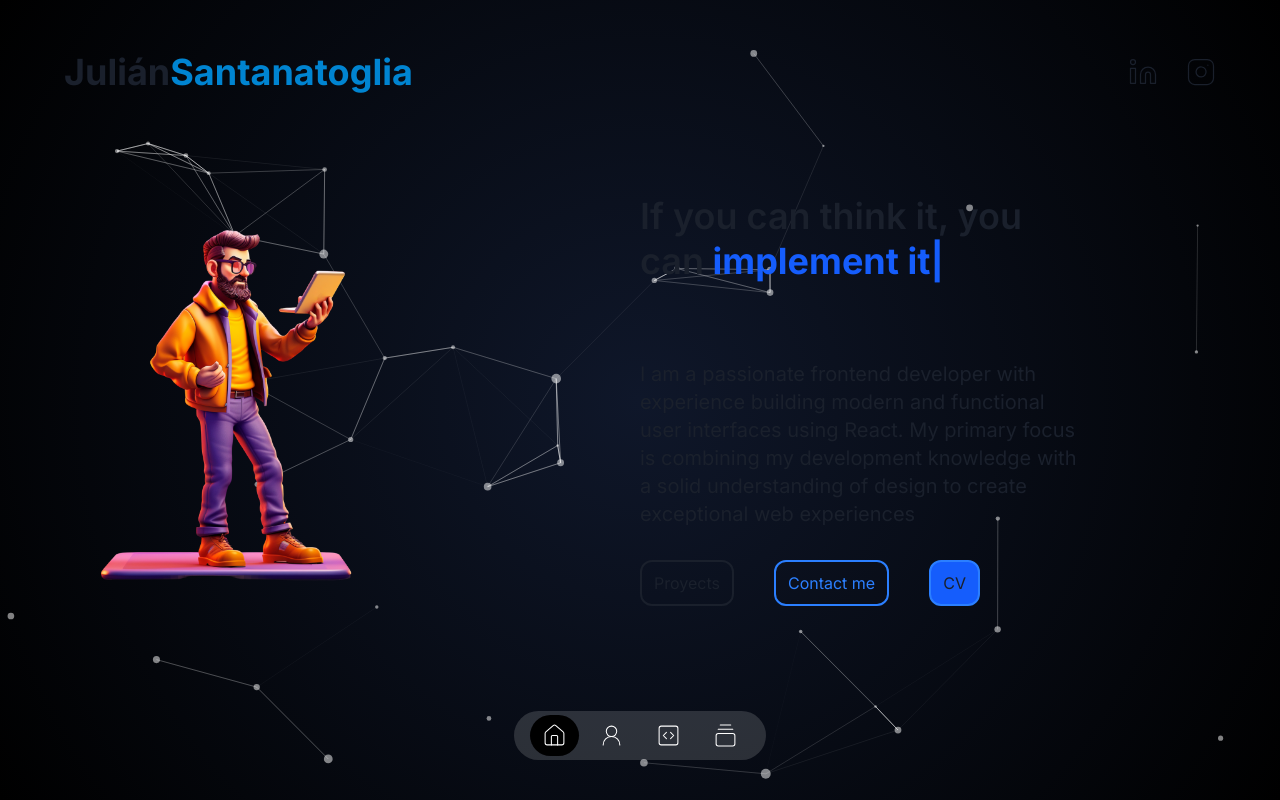
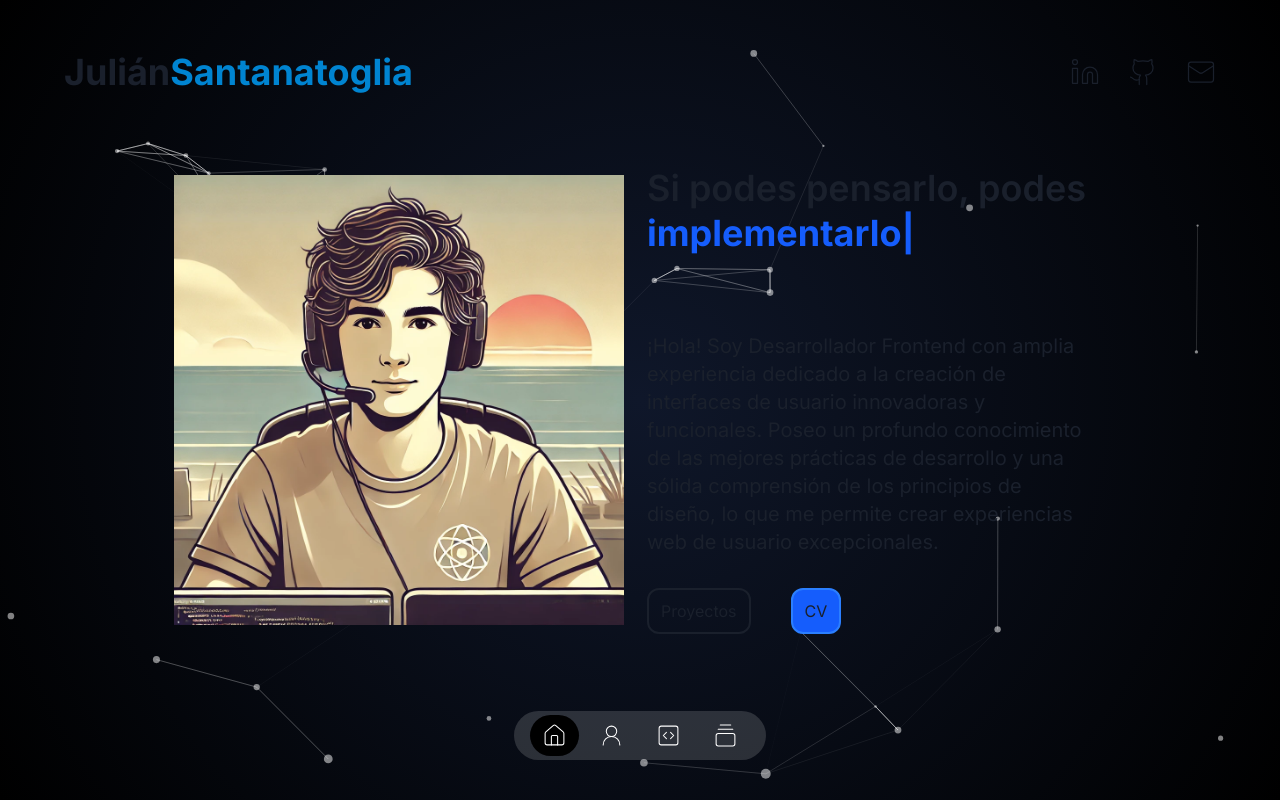
Before and after one commit to JulianSantanatoglia/portfolio, a Next.js app: page / in a window 1280 px wide. Built offline with nearby package versions, Linux system fonts and the light colour scheme.

Commit message:
agregando pages

```diff
--- /dev/null
+++ b/components/container.tsx
@@ -0,0 +1,13 @@
+interface ContainerProps {
+  children: React.ReactNode;
+}
+const ContainerPage = (props: ContainerProps) => {
+  const { children } = props;
+  return (
+    <div className="w-full max-w-6xl px-4 pb-40 mx-auto mt-40 md:pb-0 md:px-6">
+      {children}
+    </div>
+  );
+};
+
+export default ContainerPage;
--- a/components/header.tsx
+++ b/components/header.tsx
@@ -8,12 +8,12 @@ const Header = () => {
             <header>
                 <div className="container justify-between max-w-6xl mx-auto md:flex">
                     <Link href="/">
-                    <h1 className="my-3 text-4xl font-bold text-center md:text-left">
+                    <h1 className="my-3 text-2xl font-bold text-center md:text-left md:text-4xl">
                         Julián
                         <span className="text-sky-600 ">Santanatoglia</span>
                     </h1>
                     </Link>
-                    <div className="flex items-center justify-center gap-7">
+                    <div className="flex items-center justify-center gap-7 mt-5 md:mt-0">
                         {socialNetworks.map(({logo, src, id}) => (
                             <Link key={id}
                             href={src}
--- a/components/introduction.tsx
+++ b/components/introduction.tsx
@@ -6,18 +6,18 @@ import { TypeAnimation } from 'react-type-animation';
 
 const Introduction = () => {
     return (
-        <div className='z-20 w-full bg-darkBg/60'>
-            <div className='z-20 grid items-center h-full p-6 py-20 md:grid-cols-2'>
-            <Image src="/home-4.png" priority width="400" height="400" alt="Profile pic"/>
+        <div className='z-20 w-full bg-darkBg/60 '>
+            <div className='gap-3.5 z-20 grid items-center h-full p-6 py-20 md:grid-cols-2'>
+            <Image className='pl-0 lg:pl-[150px]' src="/home-4.png" priority width="600" height="600" alt="Profile pic"/>
             <div className='flex flex-col justify-center max-w-md'>
             <h1 className='mb-5 text-2xl leading-tight text-center md:text-left md:text-4xl md:mb-19'>
-                If you can think it, you can
+                Si podes pensarlo, podes
                 <TypeAnimation
-                sequence={[" develop it",
+                sequence={[" desarrolarlo",
                     1000,
-                    " optimize it",
+                    " optimizarlo",
                     1000,
-                    " implement it",
+                    " implementarlo",
                     1000,
                 ]}
                 wrapper='span'
@@ -28,19 +28,15 @@ const Introduction = () => {
             </h1>
 
             <p className='mx-auto mb-2 text-xl md:mx-0 md:mb-8'>
-            I am a passionate frontend developer with experience building modern and functional user interfaces using React. My primary focus is combining my development knowledge with a solid understanding of design to create exceptional web experiences
+            ¡Hola! Soy Desarrollador Frontend con amplia experiencia dedicado a la creación de interfaces de usuario innovadoras y funcionales. Poseo un profundo conocimiento de las mejores prácticas de desarrollo y una sólida comprensión de los principios de diseño, lo que me permite crear experiencias web de usuario excepcionales.
             </p>
             <div className='flex item-center justify-center gap-3 md:justify-start md:gap-10'>
                     <Link href="/proyects"
                     className='px-3 py-2 transition-all border-2 cursor-pointer text-md w-fit rounded-xl hover:shadow-xl hover:shadow-white/50'>
-                        Proyects
+                        Proyectos
                     </Link>
-                    <Link href="/contact"
-                    className='px-3 py-2 transition-all border-2 cursor-pointer text-blue-500 border-blue-500 text-md w-fit rounded-xl hover:shadow-xl hover:shadow-white/50'>
-                        Contact me
-                    </Link>
-                    <Link href="/cv"
-                    className='px-3 py-2 transition-all border-2 cursor-pointer text-white-500 bg-blue-600 border-blue-500 text-md w-fit rounded-xl hover:shadow-xl hover:shadow-white/50'>
+                    <Link href="../cv.pdf"
+                    className='px-3 py-2 transition-all border-2 cursor-pointer text-white-500 bg-blue-600 border-blue-500 text-md w-fit rounded-xl hover:shadow-xl hover:shadow-blue-500' download="../cv.pdf">
                     CV
                     </Link>
             </div>
--- a/data.tsx
+++ b/data.tsx
@@ -1,4 +1,4 @@
-import { GalleryVerticalEnd, CodeSquare, HomeIcon, UserRound, Linkedin, Instagram, Crop, Pencil, Computer, Book, Rocket, Speech } from "lucide-react";
+import { GalleryVerticalEnd, CodeSquare, HomeIcon, UserRound, Linkedin, Mail, Github, Crop, Pencil, Computer, Book, Rocket, Speech } from "lucide-react";
 
 export const socialNetworks = [
     {
@@ -8,8 +8,13 @@ export const socialNetworks = [
     },
     {
         id: 2,
-        logo: <Instagram size={30} strokeWidth={1} />,
-        src: "https://www.instagram.com/jsglia/"
+        logo: <Github size={30} strokeWidth={1} />,
+        src: "https://github.com/JulianSantanatoglia"
+    },
+    {
+        id: 3,
+        logo: <Mail size={30} strokeWidth={1} />,
+        src: "mailto:juliansantanatoglia@gmail.com"
     },
 ];
 
@@ -31,7 +36,7 @@ export const itemsNavbar = [
         id: 3,
         title: "Target",
         icon: <CodeSquare  size={25} color="#fff" strokeWidth={1} />,
-        link: "/services",
+        link: "/skills",
     },
     {
         id: 4,
--- /dev/null
+++ b/src/app/(routes)/about-me/page.tsx
@@ -0,0 +1,16 @@
+import ContainerPage from "../../../../components/container";
+import TransitionPage from "../../../../components/transition-page";
+
+
+const PageAboutMe =() => {
+    return (
+    <>
+        <TransitionPage/>
+        <ContainerPage>
+           <h1>About Me</h1>
+        </ContainerPage>
+    </>
+    );
+}
+
+export default PageAboutMe;
--- /dev/null
+++ b/src/app/(routes)/portfolio/page.tsx
@@ -0,0 +1,9 @@
+const Portfolio =() => {
+    return (
+        <div>
+            From Portfolio
+        </div>
+    );
+}
+
+export default Portfolio;
--- /dev/null
+++ b/src/app/(routes)/skills/page.tsx
@@ -0,0 +1,9 @@
+const Skills =() => {
+    return (
+        <div>
+            From skills
+        </div>
+    );
+}
+
+export default Skills;
```
Also changed, not shown: public/home-4.png, 1 other file (tests, documents, lock files or other folders).
